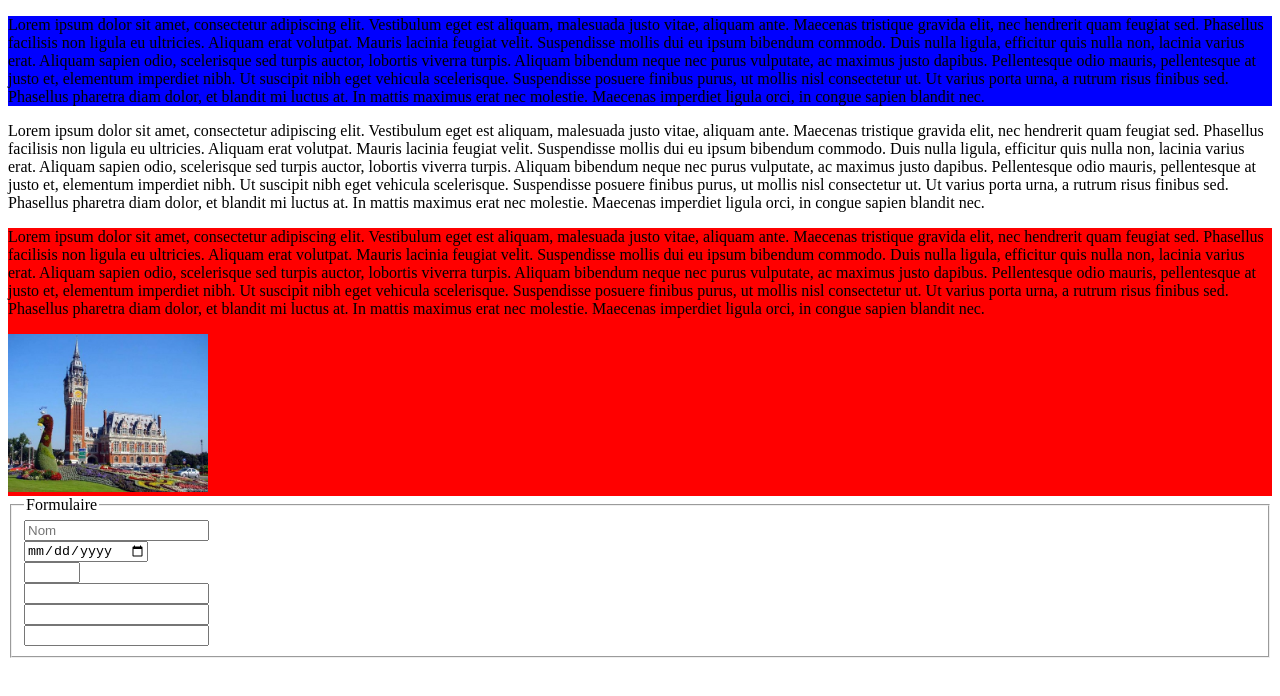
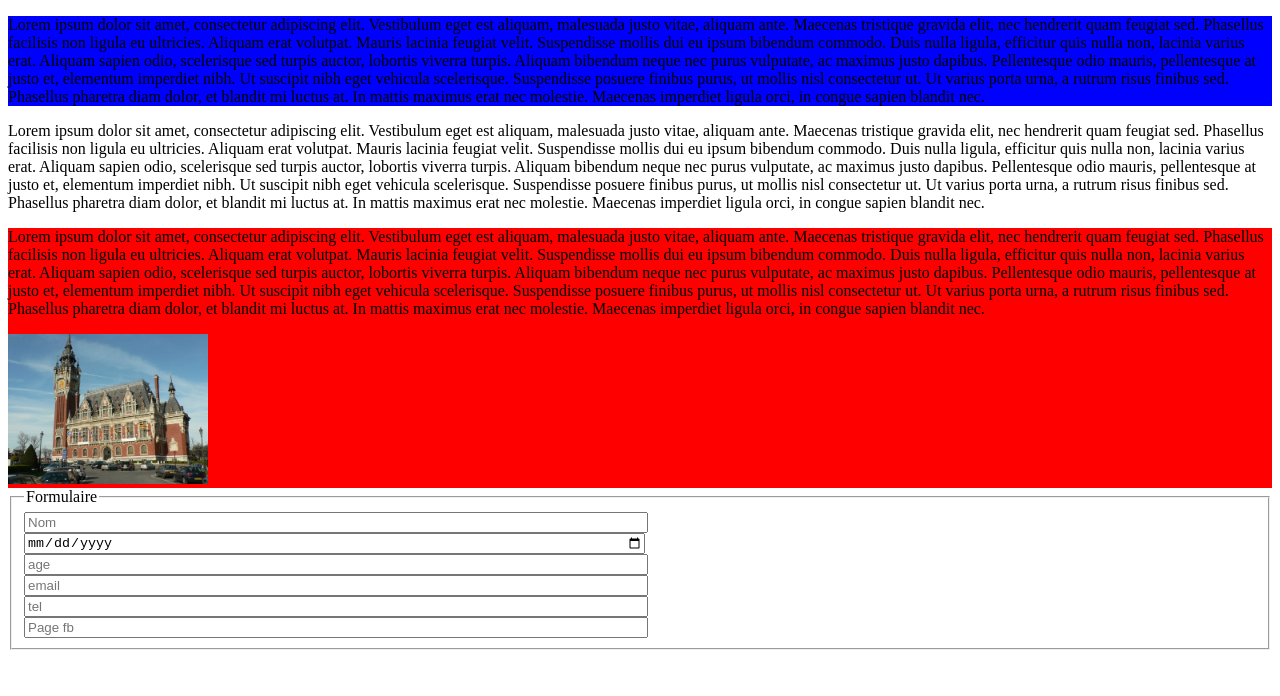
Before and after one commit to quentinwa/quentinwa.github.io, a plain HTML site: page index.html in a window 1280 px wide. Drawn offline with Linux system fonts and the light colour scheme.

Commit message:
petite modif

```diff
--- a/css/style.css
+++ b/css/style.css
@@ -8,6 +8,10 @@
 
 #rouge{
 	background-color:red;
+}
+
+input{
+	width: 50%;
 }
 
 @media screen and (max-width: 640px){
@@ -21,4 +25,8 @@
 		margin-left: auto;
 		margin-right: auto;
 	}
+
+	input{
+		width:100%;
+	}
 }
--- a/index.html
+++ b/index.html
@@ -25,7 +25,7 @@
 				Lorem ipsum dolor sit amet, consectetur adipiscing elit. Vestibulum eget est aliquam, malesuada justo vitae, aliquam ante. Maecenas tristique gravida elit, nec hendrerit quam feugiat sed. Phasellus facilisis non ligula eu ultricies. Aliquam erat volutpat. Mauris lacinia feugiat velit. Suspendisse mollis dui eu ipsum bibendum commodo. Duis nulla ligula, efficitur quis nulla non, lacinia varius erat. Aliquam sapien odio, scelerisque sed turpis auctor, lobortis viverra turpis. Aliquam bibendum neque nec purus vulputate, ac maximus justo dapibus. Pellentesque odio mauris, pellentesque at justo et, elementum imperdiet nibh. Ut suscipit nibh eget vehicula scelerisque. Suspendisse posuere finibus purus, ut mollis nisl consectetur ut. Ut varius porta urna, a rutrum risus finibus sed. Phasellus pharetra diam dolor, et blandit mi luctus at. In mattis maximus erat nec molestie. Maecenas imperdiet ligula orci, in congue sapien blandit nec.
 			</p>
 			<section>
-				<img class="bonjour" width="200" src="./img/calais.jpg">
+				<img class="bonjour" width="200" src="./img/mairie-de-calais.jpg">
 			</section>
 		</div>
 	</div>
@@ -40,16 +40,16 @@
 					<input type="date" name="date"/>
 				</div>
 				<div>
-					<input type="number" name="age" min="0" max="99"/>
+					<input type="number" name="age" min="0" max="99" placeholder="age"/>
 				</div>
 				<div>
-					<input type="email" name="email">
+					<input type="email" name="email" placeholder="email">
 				</div>
 				<div>
-					<input type="tel" name="phone">
+					<input type="tel" name="phone" placeholder="tel">
 				</div>
 				<div>
-					<input type="url" name="Facebook">
+					<input type="url" name="Facebook" placeholder="Page fb">
 				</div>
 			</fieldset>
 		</form>
```
Also changed, not shown: img/mairie-de-calais.jpg (added).
